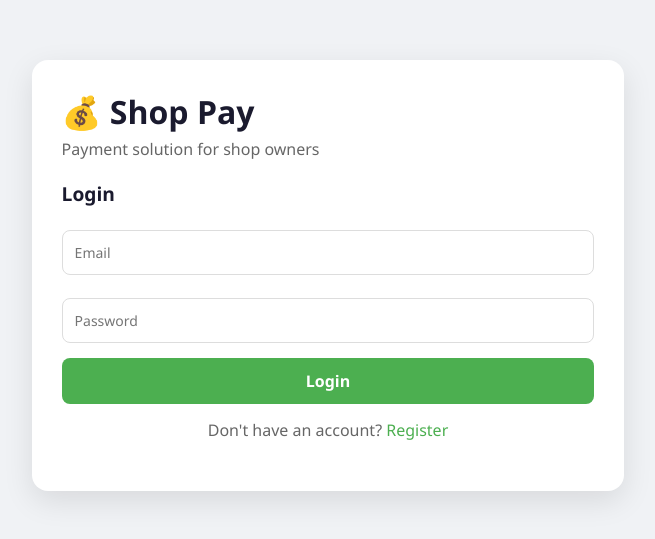
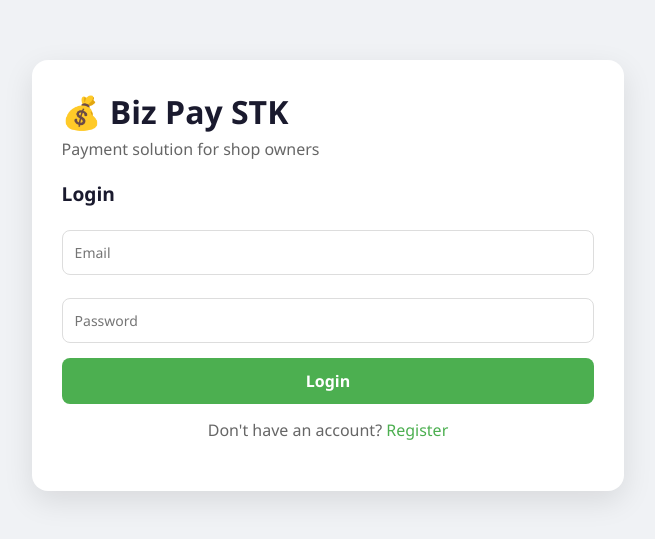
Before and after one commit to Franci72/shop-pay-app, a website: page public/index.html in a window 1280 px wide. Shown: the part 125-664 px from the top of the page, without its empty margins (312-967 px from the left). Drawn offline with Linux system fonts and the light colour scheme.

Commit message:
Rename app to Biz Pay STK

```diff
--- a/public/index.html
+++ b/public/index.html
@@ -3,7 +3,7 @@
 <head>
     <meta charset="UTF-8">
     <meta name="viewport" content="width=device-width, initial-scale=1.0, maximum-scale=1.0, user-scalable=no">
-    <title>Shop Pay</title>
+    <title>Biz Pay STK</title>
 
     <!-- PWA Meta Tags -->
     <link rel="manifest" href="/manifest.json">
@@ -23,7 +23,7 @@
         <!-- AUTH SECTION (Login/Register) -->
         <div id="auth-section" class="section">
             <div class="card">
-                <h1>💰 Shop Pay</h1>
+                <h1>💰 Biz Pay STK</h1>
                 <p>Payment solution for shop owners</p>
                 <div id="auth-forms">
                     <!-- Login Form -->
@@ -55,7 +55,7 @@
                 <div class="header">
                     <h1>
                         <img src="https://i.ibb.co/C5YJyZv3/mpesa.jpg" alt="M-PESA" class="mpesa-logo">
-                        Shop Pay
+                        Biz Pay STK
                     </h1>
                     <div>
                         <span id="user-name">User</span>
```
